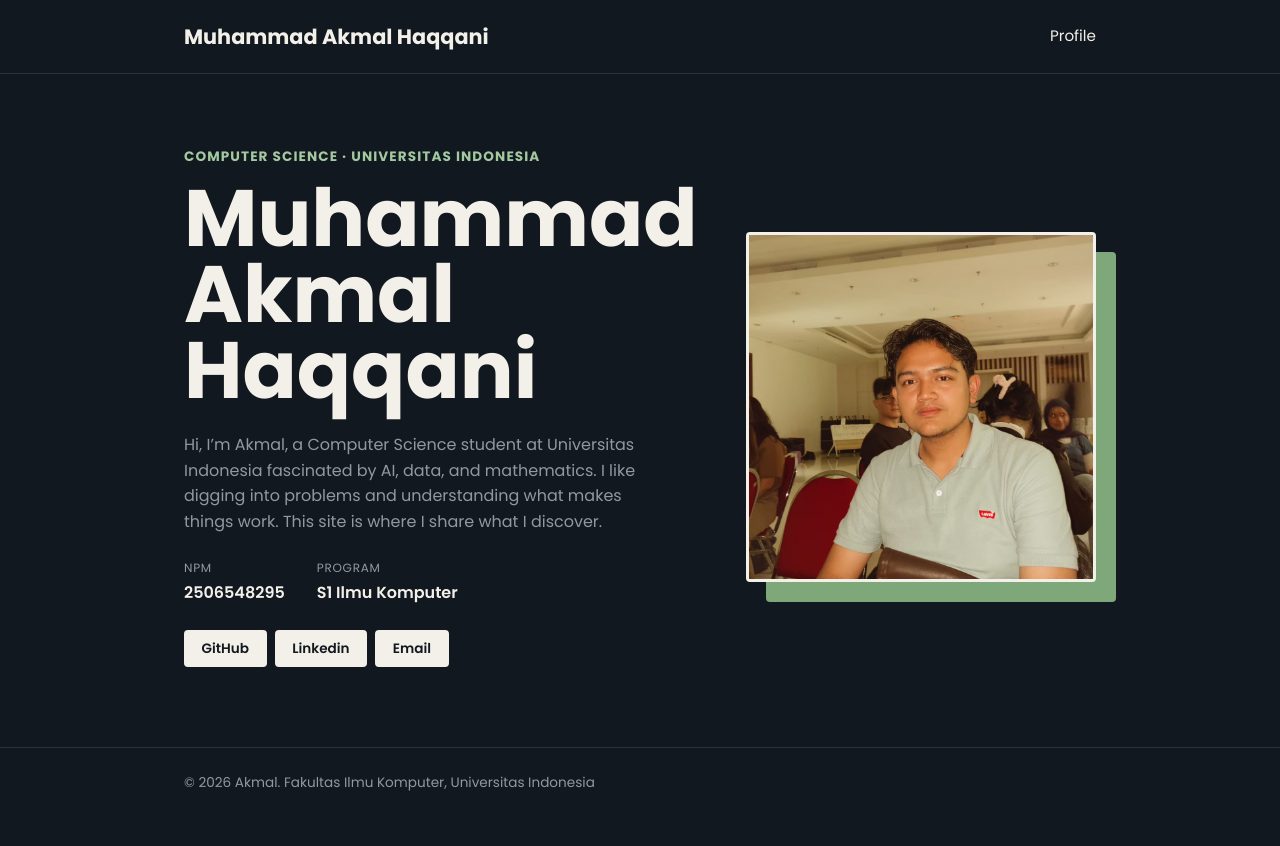
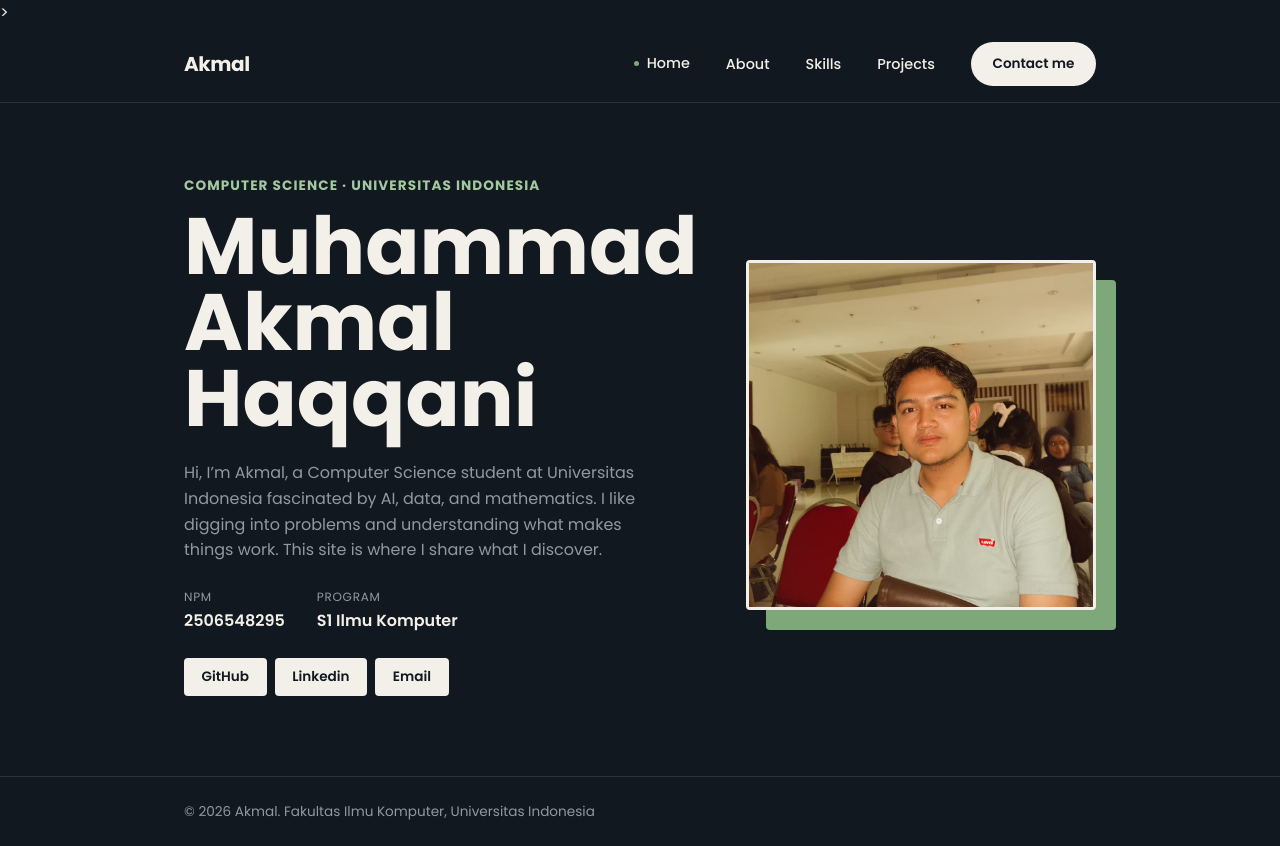
Before and after one commit to akmalhaqq/myportofolio, a Django app: page / in a window 1280 px wide. Before the commit the page ends 791 px from the top, so only its background shows below. Run offline with Django 5.2, Linux system fonts and the light colour scheme; some libraries are stand-ins or nearby versions.

Commit message:
Membuat Navigasi Header dan menggantii code untuk header, lalu juga saya baru menggunakan formatter extension sehingga semua baris jadi lurus dan  dianggap update baru saat commit ini dilakukan(dianggap semua baris berubah padahal hanya part penambahan navbar  :'<  )

```diff
--- a/static/css/style.css
+++ b/static/css/style.css
@@ -2,6 +2,10 @@
   margin: 0;
   padding: 0;
   box-sizing: border-box;
+}
+
+html {
+  scroll-behavior: smooth;
 }
 :root {
   --ink: #f2f0e8;
@@ -11,37 +15,230 @@
   --line: #2a333d;
   --text-muted: #9099a3;
   --radius: 4px;
+  --header-height: 4.75rem;
 }
 
-body{
+body {
   font-family: "Poppins";
   color: var(--ink);
-    background-color:  var(--paper);
+  background-color: var(--paper);
   line-height: 1.6;
 }
 
-h1, .brand{
+h1,
+.brand {
   font-family: "Poppins";
 }
 
-.container{
+.container {
   max-width: 960px;
   margin: 0 auto;
   padding: 0 1.5rem;
 }
 
-.site-header { border-bottom: 1px solid var(--line);
+/*Nav Bar*/
+
+.site-header {
+  position: sticky;
+  top: 0;
+  z-index: 100;
+  background-color: var(--paper);
+  border-bottom: 1px solid var(--line);
 }
-.site-header .container { display: flex; justify-content: space-between; align-items: center; padding: 1.25rem 1.5rem; }
-.brand { font-size: 1.3rem; font-weight: 700; color: var(--ink); text-decoration: none; }
-.site-header nav { display: flex; gap: 2rem; }
-.site-header nav a { color: var(--ink); text-decoration: none; font-size: 0.95rem; }
 
-.hero{
+.nav_container {
+  max-width: 960px;
+  min-height: 76px;
+  margin: 0 auto;
+  padding: 0 1.5rem;
+
+  display: flex;
+  align-items: center;
+  justify-content: space-between;
+}
+
+.nav_logo {
+  color: var(--ink);
+  text-decoration: none;
+
+  font-size: 1.25rem;
+  font-weight: 700;
+  letter-spacing: -0.02em;
+}
+
+.nav_menu {
+  display: flex;
+  align-items: center;
+}
+
+.nav_list {
+  display: flex;
+  align-items: center;
+  gap: 2.25rem;
+
+  list-style: none;
+}
+
+.nav_link {
+  position: relative;
+
+  color: var(--ink);
+  text-decoration: none;
+
+  font-size: 0.9rem;
+  font-weight: 500;
+
+  transition: color 0.2s ease;
+}
+
+.nav_link:hover {
+  color: var(--accent-dark);
+}
+
+/* Active navigation link */
+
+.active-link {
+  display: flex;
+  align-items: center;
+  gap: 0.45rem;
+}
+
+.active-link::before {
+  content: "";
+
+  width: 5px;
+  height: 5px;
+
+  background-color: var(--accent);
+  border-radius: 50%;
+}
+
+/* Contact CTA */
+
+.nav_contact {
+  display: inline-block;
+
+  color: var(--paper);
+  background-color: var(--ink);
+
+  text-decoration: none;
+
+  font-size: 0.85rem;
+  font-weight: 600;
+
+  padding: 0.7rem 1.35rem;
+
+  border-radius: 999px;
+
+  transition:
+    background-color 0.2s ease,
+    color 0.2s ease,
+    transform 0.2s ease;
+}
+
+.nav_contact:hover {
+  background-color: var(--accent);
+  color: var(--paper);
+  transform: translateY(-2px);
+}
+
+/* Mobile menu controls */
+
+.nav_checkbox {
+  display: none;
+}
+
+.nav_toggle,
+.nav_close {
+  display: none;
+}
+
+@media (max-width: 768px) {
+  .nav_container {
+    min-height: 68px;
+    padding: 0 1.25rem;
+  }
+
+  .nav_toggle {
+    display: flex;
+    align-items: center;
+    justify-content: center;
+
+    color: var(--ink);
+    font-size: 1.5rem;
+
+    cursor: pointer;
+  }
+
+  .nav_menu {
+    position: fixed;
+
+    top: 0;
+    right: -100%;
+
+    width: min(80%, 320px);
+    height: 100vh;
+
+    padding: 6rem 2rem 2rem;
+
+    background-color: var(--paper);
+    border-left: 1px solid var(--line);
+
+    transition: right 0.3s ease;
+
+    display: flex;
+    align-items: flex-start;
+  }
+
+  .nav_list {
+    width: 100%;
+
+    flex-direction: column;
+    align-items: flex-start;
+
+    gap: 1.5rem;
+  }
+
+  .nav_link {
+    font-size: 1rem;
+  }
+
+  .nav_contact {
+    margin-top: 0.5rem;
+  }
+
+  .nav_close {
+    position: absolute;
+
+    top: 1.25rem;
+    right: 1.25rem;
+
+    display: flex;
+    align-items: center;
+    justify-content: center;
+
+    color: var(--ink);
+    font-size: 1.35rem;
+
+    cursor: pointer;
+  }
+
+  /* Open mobile menu */
+
+  .nav_checkbox:checked ~ .nav_menu {
+    right: 0;
+  }
+
+  .nav_checkbox:checked ~ .nav_toggle {
+    display: none;
+  }
+}
+
+.hero {
   padding: 4.5rem 0 5rem;
 }
 
-.hero-grid{
+.hero-grid {
   display: grid;
   grid-template-columns: 1.3fr 1fr;
   grid-template-areas:
@@ -49,15 +246,14 @@ h1, .brand{
     "details photo";
   gap: 1.5rem 3rem;
 }
-.hero-identity{
-    grid-area:identity;
-
+.hero-identity {
+  grid-area: identity;
 }
 
-.hero-details{
+.hero-details {
   grid-area: details;
 }
-.hero-kicker{
+.hero-kicker {
   font-size: 0.85rem;
   letter-spacing: 0.08em;
   text-transform: uppercase;
@@ -66,39 +262,38 @@ h1, .brand{
   margin-bottom: 0.75rem;
 }
 
-.hero-identity h1{
-    font-size: clamp(3rem,7vw,5rem);
+.hero-identity h1 {
+  font-size: clamp(3rem, 7vw, 5rem);
   line-height: 0.95;
 }
 
-.bio{
+.bio {
   color: var(--text-muted);
   max-width: 480px;
   margin-bottom: 1.5rem;
 }
-.meta-list{
+.meta-list {
   display: flex;
   gap: 2rem;
   margin-bottom: 1.5rem;
-
 }
-.meta-row dt{
+.meta-row dt {
   font-size: 0.75rem;
   text-transform: uppercase;
   letter-spacing: 0.06em;
   color: var(--text-muted);
   margin-bottom: 0.15rem;
 }
-.meta-row dd{
+.meta-row dd {
   font-weight: 600;
 }
-.social-links{
+.social-links {
   display: flex;
   gap: 0.5rem;
   flex-wrap: wrap;
 }
 
-.social-link{
+.social-link {
   display: inline-block;
   font-size: 0.85rem;
   font-weight: 600;
@@ -108,18 +303,55 @@ h1, .brand{
   border-radius: var(--radius);
   padding: 0.5rem 1.1rem;
   transition: background-color 0.2s ease;
-
 }
-.social-link:hover { background-color: var(--accent);
+.social-link:hover {
+  background-color: var(--accent);
 }
 
-.hero-photo { grid-area: photo; align-self: center; position: relative;}
+.hero-photo {
+  grid-area: photo;
+  align-self: center;
+  position: relative;
+}
 
-.photo-block { position: absolute; top: 1.25rem; left: 1.25rem; width: 100%; height: 100%; background-color: var(--accent); border-radius: var(--radius); z-index: 0; }
+.photo-block {
+  position: absolute;
+  top: 1.25rem;
+  left: 1.25rem;
+  width: 100%;
+  height: 100%;
+  background-color: var(--accent);
+  border-radius: var(--radius);
+  z-index: 0;
+}
 
-.avatar { position: relative; z-index: 1; display: block; width: 100%; aspect-ratio: 1 / 1; object-fit: cover; border-radius: var(--radius); border: 3px solid var(--ink); }
+.avatar {
+  position: relative;
+  z-index: 1;
+  display: block;
+  width: 100%;
+  aspect-ratio: 1 / 1;
+  object-fit: cover;
+  border-radius: var(--radius);
+  border: 3px solid var(--ink);
+}
 
+.site-footer {
+  padding: 1.5rem;
+  color: var(--text-muted);
+  font-size: 0.85rem;
+  border-top: 1px solid var(--line);
+}
 
-.site-footer { padding: 1.5rem; color: var(--text-muted); font-size: 0.85rem; border-top: 1px solid var(--line); }
-
-@media (max-width: 600px) { .hero-grid { grid-template-columns: 1fr; grid-template-areas: "identity" "photo" "details"; } .hero-photo { max-width: 220px; } .social-links { justify-content: flex-start; } }
+@media (max-width: 600px) {
+  .hero-grid {
+    grid-template-columns: 1fr;
+    grid-template-areas: "identity" "photo" "details";
+  }
+  .hero-photo {
+    max-width: 220px;
+  }
+  .social-links {
+    justify-content: flex-start;
+  }
+}
--- a/templates/index.html
+++ b/templates/index.html
@@ -1,37 +1,84 @@
-<!DOCTYPE html>
+<!doctype html>
 <html lang="en">
   <head>
-    <meta charset="UTF-8">
-    <meta name="viewport" content="width=device-width, initial-scale=1.0">
+    <meta charset="UTF-8" />
+    <meta name="viewport" content="width=device-width, initial-scale=1.0" />
+    >
+    <link
+      href="https://cdn.jsdelivr.net/npm/remixicon@4.9.0/fonts/remixicon.css"
+      rel="stylesheet"
+    />
+
     <title>Muhammad Akmal Haqqani - Portofolio</title>
-    <link rel="preconnect" href="https://fonts.googleapis.com">
-    <link rel="preconnect" href="https://fonts.gstatic.com" crossorigin>
-    <link href="https://fonts.googleapis.com/css2?family=Poppins:ital,wght@0,100;0,200;0,300;0,400;0,500;0,600;0,700;0,800;0,900;1,100;1,200;1,300;1,400;1,500;1,600;1,700;1,800;1,900&display=swap" rel="stylesheet">
-    <link rel = "stylesheet" href = "/static/css/style.css">
+    <link rel="preconnect" href="https://fonts.googleapis.com" />
+    <link rel="preconnect" href="https://fonts.gstatic.com" crossorigin />
+    <link
+      href="https://fonts.googleapis.com/css2?family=Poppins:ital,wght@0,100;0,200;0,300;0,400;0,500;0,600;0,700;0,800;0,900;1,100;1,200;1,300;1,400;1,500;1,600;1,700;1,800;1,900&display=swap"
+      rel="stylesheet"
+    />
+    <link rel="stylesheet" href="/static/css/style.css" />
   </head>
   <body>
     <header class="site-header">
-        <div class="container">
-            <a href="#profile" class="brand" >Muhammad Akmal Haqqani</a>
-            <nav>
-                <a href="#profile">Profile</a>
+      <nav class="nav_container">
+        <a href="#profile" class="nav_logo">Akmal</a>
+
+        <!--Menu Toggle-->
+        <input type="checkbox" id="nav-toggle" class="nav_checkbox" />
+
+        <div class="nav_menu" id="nav-menu">
+          <ul class="nav_list">
+            <li>
+              <a href="#profile" class="nav_link active-link">Home</a>
+            </li>
+            <li>
+              <a href="#about" class="nav_link">About</a>
+            </li>
+            <li>
+              <a href="#skills" class="nav_link">Skills</a>
+            </li>
+            <li>
+              <a href="#projects" class="nav_link">Projects</a>
+            </li>
+
+            <li>
+              <a href="#contact" class="nav_contact">Contact me</a>
+            </li>
+          </ul>
+
+          <label for="nav-toggle" class="nav_close" aria-label="Close menu">
+            <i class="ri-close-large-line"></i>
+          </label>
+        </div>
+        <label for="nav-toggle" class="nav_toggle" aria-label="Open menu">
+          <i class="ri-menu-4-fill"></i>
+        </label>
       </nav>
-        </div>
     </header>
+
     <main>
       <section class="hero" id="profile">
         <div class="container hero-grid">
           <div class="hero-identity">
-                    <p class="hero-kicker">Computer Science &middot; Universitas Indonesia</p>
+            <p class="hero-kicker">
+              Computer Science &middot; Universitas Indonesia
+            </p>
             <h1>Muhammad Akmal Haqqani</h1>
           </div>
           <div class="hero-photo">
             <div class="photo-block"></div>
-                    <img class = "avatar" src="/static/img/akmal.jpg" alt="Photo Profile Akmal">
+            <img
+              class="avatar"
+              src="/static/img/akmal.jpg"
+              alt="Photo Profile Akmal"
+            />
           </div>
           <div class="hero-details">
-                    <p class="bio">Hi, I’m Akmal, a Computer Science student at Universitas Indonesia fascinated by AI, data, and mathematics. I like digging into problems and understanding what makes things work.
-This site is where I share what I discover.
+            <p class="bio">
+              Hi, I’m Akmal, a Computer Science student at Universitas Indonesia
+              fascinated by AI, data, and mathematics. I like digging into
+              problems and understanding what makes things work. This site is
+              where I share what I discover.
             </p>
             <dl class="meta-list">
               <div class="meta-row">
@@ -43,10 +90,28 @@ This site is where I share what I discover.
                 <dd>S1 Ilmu Komputer</dd>
               </div>
             </dl>
-                    <div class = "social-links">
-                        <a href="https://github.com/akmalhaqq" class="social-link" target="_blank" rel="noopener noreferrer">GitHub</a>
-                        <a href="https://www.linkedin.com/in/akmalhaqqani/" class="social-link" target="_blank" rel="noopener noreferrer">Linkedin</a>
-                        <a href="mailto:haqqaniakmal@gmail.com" class="social-link" target="_blank" rel="noopener noreferrer">Email</a>
+            <div class="social-links">
+              <a
+                href="https://github.com/akmalhaqq"
+                class="social-link"
+                target="_blank"
+                rel="noopener noreferrer"
+                >GitHub</a
+              >
+              <a
+                href="https://www.linkedin.com/in/akmalhaqqani/"
+                class="social-link"
+                target="_blank"
+                rel="noopener noreferrer"
+                >Linkedin</a
+              >
+              <a
+                href="mailto:haqqaniakmal@gmail.com"
+                class="social-link"
+                target="_blank"
+                rel="noopener noreferrer"
+                >Email</a
+              >
             </div>
           </div>
         </div>
```
Lines whose indentation alone changed are shown as unchanged.
